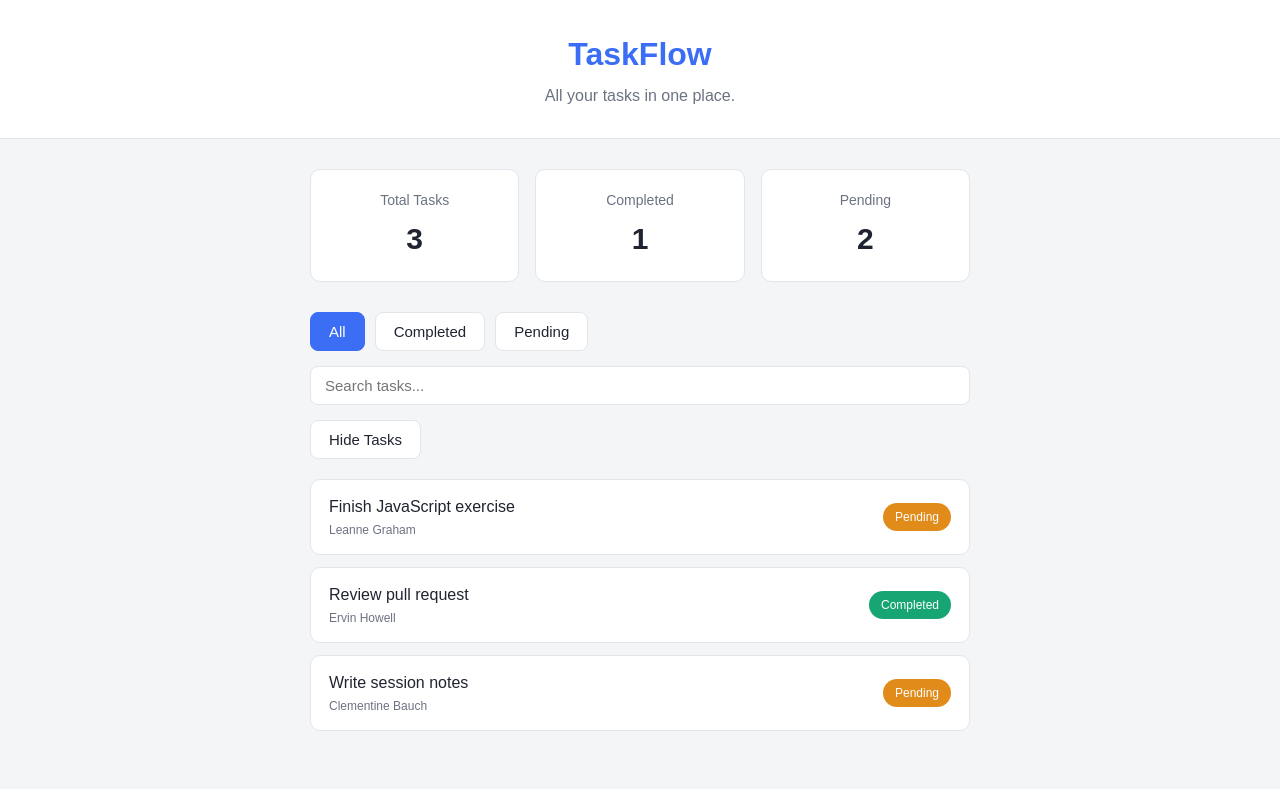
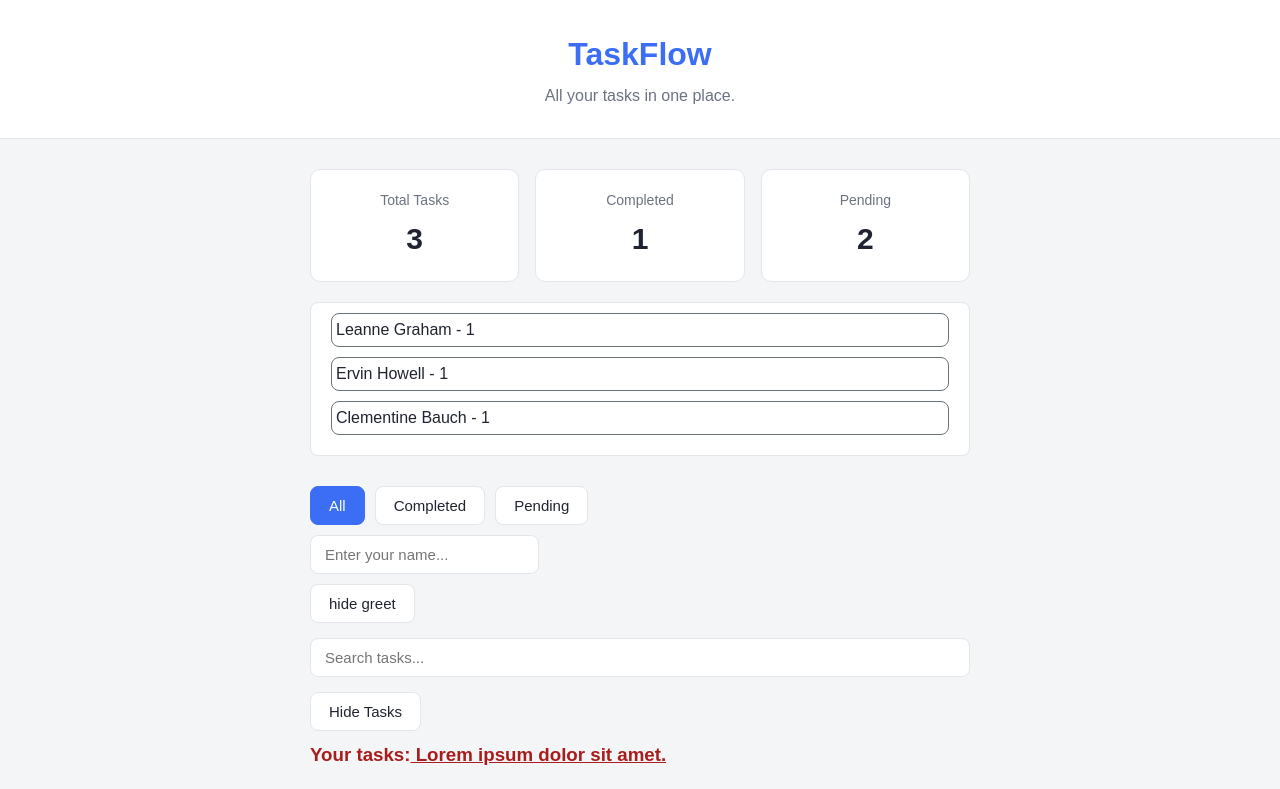
Before and after one commit to b4f-cohort8-salamiyah/b4f-cohort8-salamiyah-react-2026, a React (Vite) app: page / in a window 1280 px wide. Shown: the top 789 px of the page. Built offline with nearby package versions, Linux system fonts and the light colour scheme.

Commit message:
Session 06 combined homework

```diff
--- a/src/App.tsx
+++ b/src/App.tsx
@@ -1,13 +1,27 @@
-import { ChangeEvent, useState } from "react";
+import {ChangeEvent, useState} from "react";
 import Header from "./components/Header";
 import StatCard from "./components/StatCard";
 import TaskItem from "./components/TaskItem";
+import SectionTitle from "./components/SectionTitle";
+import PrePeopleTask from "./components/PersonSummary";
 
 function App() {
   // const currentFilter = "completed";
   const [currentFilter, setCurrentFilter] = useState("all");
   const [searchText, setSearchText] = useState("");
   const [showTasks, setShowTasks] = useState(true);
+  const [name, setName] = useState("");
+  const [showGreetingMessage, setShowGreetingMessage] = useState(true);
+
+  let greetingMessage = "";
+
+  if (name === "") {
+    greetingMessage = "";
+  } else if (name === "admin") {
+    greetingMessage = "Welcome back, admin";
+  } else {
+    greetingMessage = "Hello, " + name + "!";
+  }
 
   function handleShowAll(): void {
     setCurrentFilter("all");
@@ -25,8 +39,16 @@ function App() {
     setSearchText(event.target.value);
   }
 
+  function handleNameChange(event: React.ChangeEvent<HTMLInputElement>) {
+    setName(event.target.value);
+  }
+
   function handleToggleTasks() {
     setShowTasks(!showTasks);
+  }
+
+  function handelToggleGreeting() {
+    setShowGreetingMessage(!showGreetingMessage);
   }
 
   return (
@@ -38,6 +60,12 @@ function App() {
           <StatCard label="Total Tasks" value={3} />
           <StatCard label="Completed" value={1} />
           <StatCard label="Pending" value={2} />
+        </section>
+
+        <section className="people">
+          <PrePeopleTask name="Leanne Graham" taskCount={1} />
+          <PrePeopleTask name="Ervin Howell" taskCount={1} />
+          <PrePeopleTask name="Clementine Bauch" taskCount={1} />
         </section>
 
         <section className="filters">
@@ -61,6 +89,21 @@ function App() {
           </button>
         </section>
 
+        <section className="user-name">
+          <input
+            className="user-name-input"
+            type="text"
+            placeholder="Enter your name..."
+            value={name}
+            onChange={handleNameChange}
+          />
+
+          {showGreetingMessage ? <p>{greetingMessage}</p> : null}
+        </section>
+        <button className="greetBtn" onClick={handelToggleGreeting}>
+          {showGreetingMessage ? "hide greet" : "show greet"}
+        </button>
+
         <section className="search">
           <input
             type="text"
@@ -78,6 +121,11 @@ function App() {
         <button className="toggle-tasks-button" onClick={handleToggleTasks}>
           {showTasks ? "Hide Tasks" : "Show Tasks"}
         </button>
+
+        <SectionTitle
+          title="Your tasks:"
+          subtitle=" Lorem ipsum dolor sit amet."
+        />
 
         {showTasks ? (
           <ul className="task-list">
--- /dev/null
+++ b/src/components/PersonSummary.tsx
@@ -0,0 +1,12 @@
+interface PeopleProps {
+    name: string;
+    taskCount: number
+}
+
+function PrePeopleTask(props: PeopleProps) {
+    return (
+        <p className="people-summary">{props.name} - {props.taskCount}</p>
+    )
+}
+
+export default PrePeopleTask;
--- /dev/null
+++ b/src/components/SectionTitle.tsx
@@ -0,0 +1,17 @@
+interface SectionTitle {
+  title: string;
+  subtitle: string;
+}
+
+function SectionTitle(props: SectionTitle) {
+    return (
+      <section className="section-title">
+        <h3 className="sectionTitle">
+          {props.title}
+          <span>{props.subtitle}</span>
+        </h3>
+      </section>
+    );
+}
+
+export default SectionTitle;
--- a/src/index.css
+++ b/src/index.css
@@ -114,6 +114,23 @@ body {
   outline: none;
 }
 
+.user-name-input {
+  border: 1px solid #e2e5ea;
+  border-radius: 8px;
+  font-size: 15px;
+  padding: 10px 14px;
+
+}
+
+.user-name-input:focus {
+  border-color: #3b6ef5;
+  outline: none;
+}
+
+.user-name{
+  margin-top: 10px;
+}
+
 /* ---------- Task list ---------- */
 
 .task-list {
@@ -202,3 +219,41 @@ body {
 .toggle-tasks-button:hover {
   border-color: #3b6ef5;
 }
+
+.section-title h3{
+  text-align: left;
+  margin-top: 10px;
+  color: rgb(169, 28, 28);
+  /* text-decoration: underline; */
+}
+
+.section-title h3 span {
+  text-decoration: underline;
+}
+
+.people {
+  margin-top: 20px;
+  padding: 10px 20px;
+  background-color: #ffffff;
+  border: 1px solid #e2e5ea;
+  border-radius: 8px;
+}
+
+.people-summary{
+  border: 1px solid #6b7280;
+  margin-bottom: 10px;
+  /* padding: 4px; */
+  border-radius: 8px;
+  padding: 4px;
+}
+
+.greetBtn{
+  background-color: #ffffff;
+  border: 1px solid #e2e5ea;
+  border-radius: 8px;
+  color: #1f2430;
+  cursor: pointer;
+  font-size: 15px;
+  padding: 10px 18px;
+  margin-top: 10px;
+}
```
